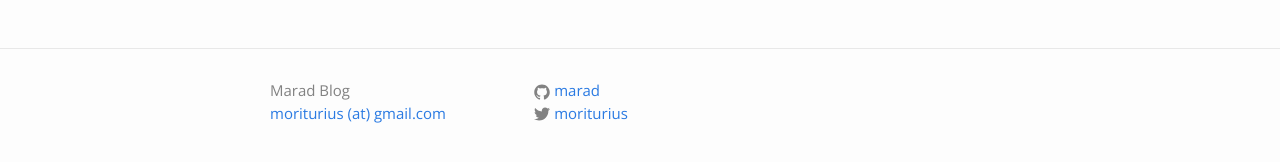
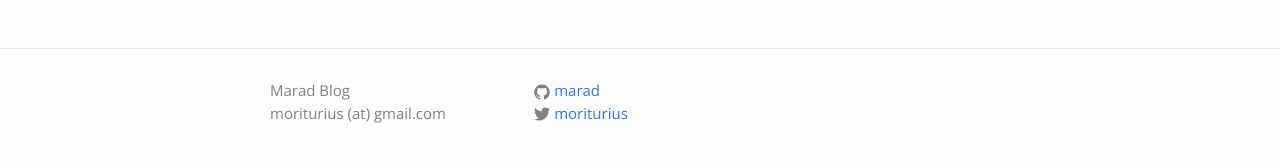
Before and after one commit to marad/marad.github.io, a Jekyll site: the page built from index.html, in a window 1280 px wide. Shown: the part 689-851 px from the top of the page. Built offline with Jekyll 4.4.1, drawn with Linux system fonts in a browser that asks for light colours.

Commit message:
Corrected HTML validation errors

```diff
--- a/_includes/footer.html
+++ b/_includes/footer.html
@@ -6,7 +6,7 @@
       <div class="footer-col  footer-col-1">
         <ul class="contact-list">
           <li>{{ site.title }}</li>
-          <li><a href="mailto:{{ site.email }}">{{ site.email }}</a></li>
+          <li>{{ site.email }}</li>
         </ul>
       </div>
 
--- a/_includes/header.html
+++ b/_includes/header.html
@@ -3,7 +3,7 @@
   <div class="wrapper">
 
     <a class="site-title" href="{{ site.baseurl }}/">
-      <img src="/assets/images/logo.svg" height="70px" class="logo"/>
+      <img src="/assets/images/logo.svg" height="70" class="logo"/>
     </a>
 
     <nav class="site-nav">
```
